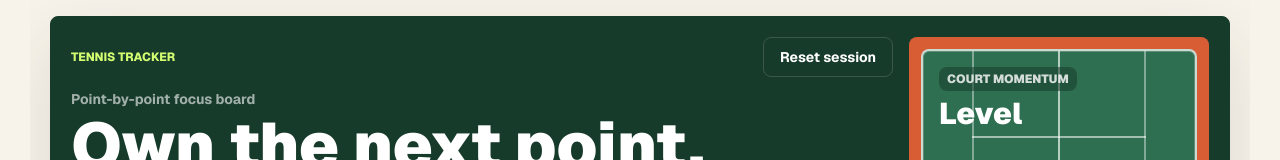
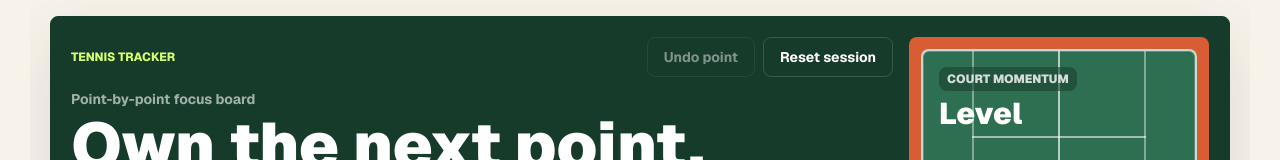
Before and after one commit to martalewan/tennis-tracker, a Next.js app: page / in a window 1280 px wide. Shown: the top 160 px of the page. Built offline with nearby package versions, Linux system fonts and the light colour scheme.

Commit message:
Add undo last point

```diff
--- a/src/app/page.tsx
+++ b/src/app/page.tsx
@@ -7,6 +7,7 @@ import TrackerSidebar from "@/components/TrackerSidebar";
 import useStoredMatchSession from "@/hooks/useStoredMatchSession";
 import {
   addPointToMatchScore,
+  getMatchScoreFromHistory,
   getMatchStatus,
   type Player,
 } from "@/lib/scoring";
@@ -38,11 +39,20 @@ export default function Home() {
     ]);
   }
 
+  function undoLastPoint() {
+    const nextHistory = history.slice(1);
+
+    setHistory(nextHistory);
+    setMatchScore(getMatchScoreFromHistory(nextHistory));
+  }
+
   return (
     <main className="mx-auto flex min-h-dvh w-full max-w-[1220px] flex-col gap-3 px-3 py-3 sm:gap-4 sm:px-5 sm:py-4 lg:h-dvh lg:overflow-hidden">
       <TrackerHero
         games={games}
+        hasHistory={history.length > 0}
         matchStatus={matchStatus}
+        onUndo={undoLastPoint}
         onReset={resetSession}
         points={points}
         pointsWon={pointsWon}
--- a/src/components/TrackerHero.tsx
+++ b/src/components/TrackerHero.tsx
@@ -5,20 +5,24 @@ import SetSummary from "./SetSummary";
 
 type TrackerHeroProps = {
   games: Score;
+  hasHistory: boolean;
   points: Score;
   pointsWon: number;
   sets: Score[];
   matchStatus: string;
   onReset: () => void;
+  onUndo: () => void;
 };
 
 export default function TrackerHero({
   games,
+  hasHistory,
   points,
   pointsWon,
   sets,
   matchStatus,
   onReset,
+  onUndo,
 }: TrackerHeroProps) {
   const setsWon = getSetsWon(sets);
   const leadingPlayer =
@@ -35,6 +39,15 @@ export default function TrackerHero({
           <p className="text-xs font-extrabold uppercase text-accent-contrast">
             Tennis Tracker
           </p>
+          <div className="flex flex-wrap gap-2">
+            <button
+              className="min-h-10 rounded-card border border-white/15 px-4 text-sm font-bold text-white transition hover:-translate-y-px hover:bg-white/10 disabled:cursor-not-allowed disabled:opacity-45 disabled:hover:translate-y-0 disabled:hover:bg-transparent"
+              type="button"
+              onClick={onUndo}
+              disabled={!hasHistory}
+            >
+              Undo point
+            </button>
             <button
               className="min-h-10 rounded-card border border-white/15 px-4 text-sm font-bold text-white transition hover:-translate-y-px hover:bg-white/10"
               type="button"
@@ -42,6 +55,7 @@ export default function TrackerHero({
             >
               Reset session
             </button>
+          </div>
         </nav>
 
         <div className="max-w-3xl">
--- a/src/lib/scoring.ts
+++ b/src/lib/scoring.ts
@@ -116,6 +116,15 @@ export function addPointToMatchScore(
   };
 }
 
+export function getMatchScoreFromHistory(history: PointRecord[]): MatchScore {
+  return [...history]
+    .reverse()
+    .reduce(
+      (matchScore, point) => addPointToMatchScore(matchScore, point.winner),
+      initialMatchScore,
+    );
+}
+
 export function getDisplayScore(points: Score, player: Player) {
   if (isGameOver(points)) {
     return points[player] > points[getOpponent(player)] ? "Game" : "-";
```
Also changed, not shown: 1 other file (tests, documents, lock files or other folders). Lines whose indentation alone changed are shown as unchanged.
